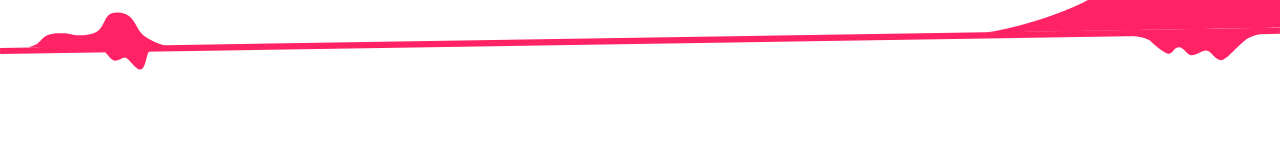
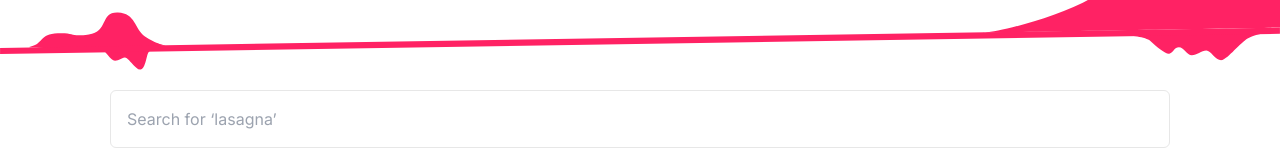
Before and after one commit to Poxie/sharefood, a Next.js app in the folder frontend/: page / in a window 1280 px wide. Shown: the part 698-863 px from the top of the page. Before the commit the page ends 800 px from the top, so only its background shows below. Built offline with nearby package versions, Linux system fonts and the light colour scheme.

Commit message:
Add simple styling to input component

```diff
--- a/frontend/components/home/index.tsx
+++ b/frontend/components/home/index.tsx
@@ -1,5 +1,6 @@
 import Image from "next/image";
 import HomeHeroSection from "./HomeHeroSection";
+import Input from "../input";
 
 export default function Home() {
     return(
@@ -13,6 +14,9 @@ export default function Home() {
                 className="w-full"
                 alt=""
             />
+            <div className="w-main max-w-main mx-auto p-5">
+                <Input placeholder="Search for ‘lasagna’" />
+            </div>
         </main>
     )
 }
--- a/frontend/components/input/index.tsx
+++ b/frontend/components/input/index.tsx
@@ -1,3 +1,4 @@
+"use client";
 import { useRef } from "react";
 import { twMerge } from "tailwind-merge";
 
@@ -37,9 +38,12 @@ export default function Input({ onChange, onSubmit, placeholder, defaultValue, c
         >
             <input
                 type="text"
+                className={twMerge(
+                    "w-full p-4 rounded-md border-[1px] border-tertiary",
+                    className,
+                )}
                 onChange={handleChange}
                 placeholder={placeholder}
-                className={className}
                 onKeyDown={onKeyDown}
                 value={defaultValue}
                 ref={ref}
```
